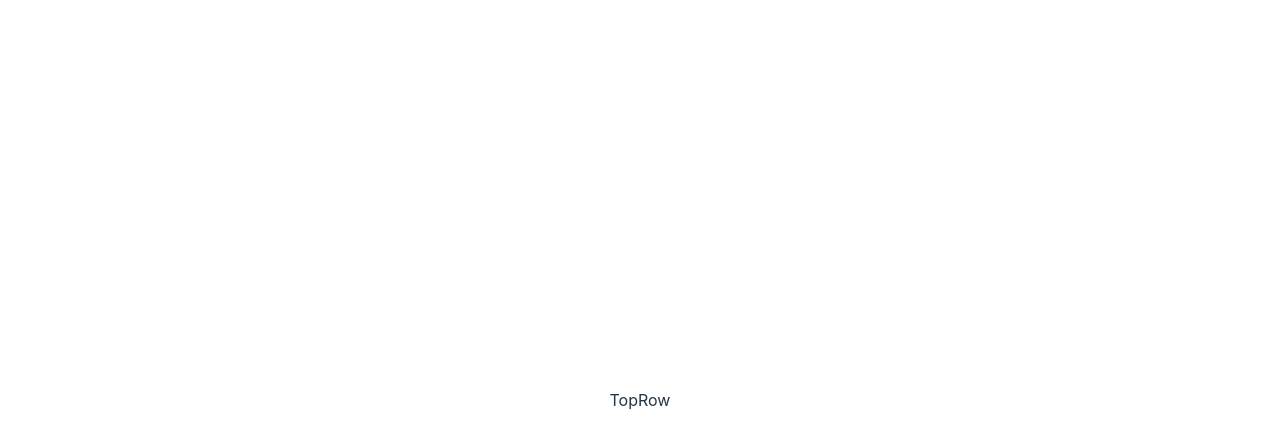
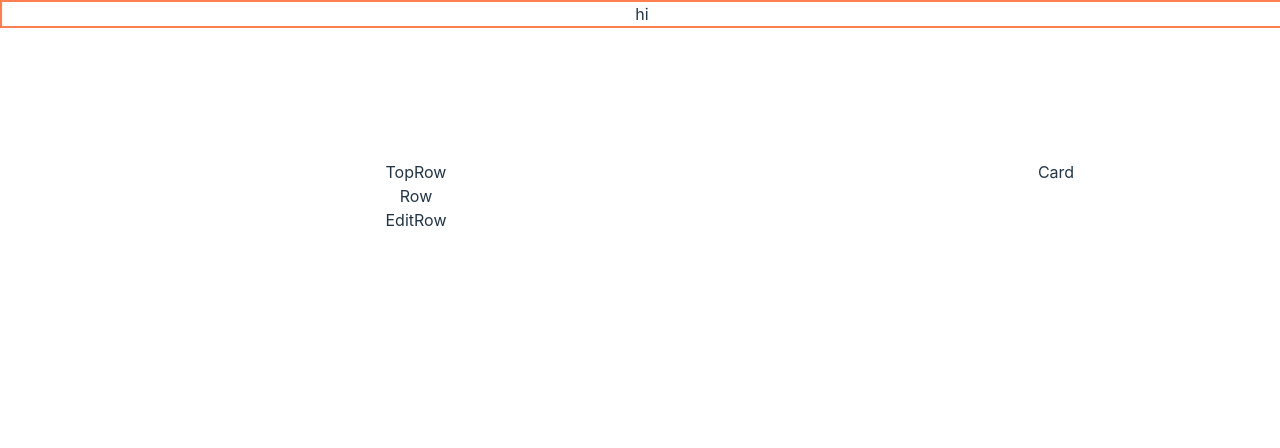
Before and after one commit to SebastianAndDavid/mastercalendar, a React (Vite) app: page / in a window 1280 px wide. Shown: the top 448 px of the page. Built offline with nearby package versions, Linux system fonts and the light colour scheme.

Commit message:
ft. added grid to app.css

```diff
--- a/src/App.css
+++ b/src/App.css
@@ -1,6 +1,20 @@
 #root {
-  max-width: 1280px;
+  width: 100%;
   margin: 0 auto;
-  padding: 2rem;
   text-align: center;
+  position: fixed;
+  height: 100%;
+  margin-top: 20em;
 }
+
+header {
+  position: fixed;
+  top: 0;
+  border: 2px solid coral;
+  width: 100vw;
+}
+
+.app {
+  display: grid;
+  grid-template-columns: 65% 35%;
+}
--- a/src/App.jsx
+++ b/src/App.jsx
@@ -1,16 +1,20 @@
 import "./App.css";
+import CardList from "./Components/CardList";
 import RowList from "./Components/RowList";
 import TopRow from "./Components/TopRow";
 
 function App() {
   return (
     <>
+      <header>hi</header>
       <div className="app">
         <div className="calendar-container">
           <TopRow />
           <RowList />
         </div>
-        <div className="card-container"></div>
+        <div className="card-container">
+          <CardList />
+        </div>
       </div>
     </>
   );
--- a/src/Components/CardList.jsx
+++ b/src/Components/CardList.jsx
@@ -1,3 +1,9 @@
+import Card from "./Card";
+
 export default function CardList() {
-  return <div></div>;
+  return (
+    <div>
+      <Card />
+    </div>
+  );
 }
--- a/src/Components/RowList.jsx
+++ b/src/Components/RowList.jsx
@@ -1,3 +1,13 @@
+import EditRow from "./EditRow";
+import Row from "./Row";
+
 export default function RowList() {
-  return <div></div>;
+  // const [resArr, setResArr] = useState()
+
+  return (
+    <div>
+      <Row />
+      <EditRow />
+    </div>
+  );
 }
--- a/src/index.css
+++ b/src/index.css
@@ -28,7 +28,8 @@ body {
   display: flex;
   place-items: center;
   min-width: 320px;
-  min-height: 100vh;
+  height: 100vh;
+  overflow-x: hidden;
 }
 
 h1 {
```
Also changed, not shown: src/Components/EditRow.jsx (+7 -0 lines).
